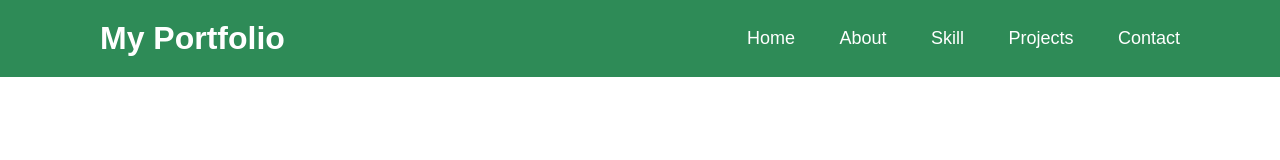
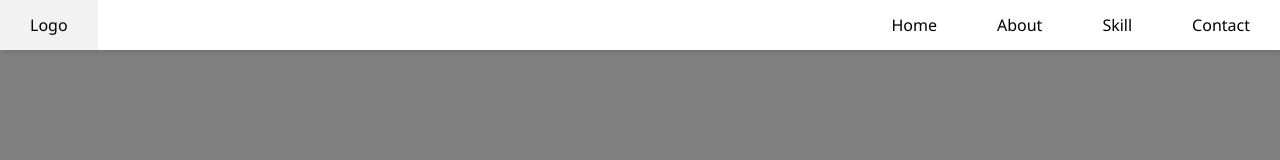
Before and after one commit to NahiyanSamit/Portfolio, a plain HTML site: page index.html in a window 1280 px wide. Drawn offline with Linux system fonts and the light colour scheme.

Commit message:
navbar added

```diff
--- a/index.html
+++ b/index.html
@@ -7,20 +7,37 @@
     <link rel="stylesheet" href="styles.css">
 </head>
 <body>
-    <header class="header">
-        <h1 class="logo">My Portfolio</h1>
+    <nav>
+        <ul>
+            <li><a href="#">Logo</a></li>
+            <li class="hideOnMobile"><a href="#">Home</a></li>
+            <li class="hideOnMobile"><a href="#">About</a></li>
+            <li class="hideOnMobile"><a href="#">Skill</a></li>
+            <li class="hideOnMobile"><a href="#">Contact</a></li>
+            <li class="menu-button" onclick=showSidebar()><a href="#"><svg xmlns="http://www.w3.org/2000/svg" height="24" viewBox="0 -960 960 960" width="24"><path d="M120-240v-80h720v80H120Zm0-200v-80h720v80H120Zm0-200v-80h720v80H120Z"/></svg></a></li>
+        </ul>
+    </nav>
 
-        <nav class="navbar">
-          <a href="#about">Home</a>
-          <a href="#about">About</a>
-          <a href="#about">Skill</a>
-          <a href="#projects">Projects</a>
-          <a href="#contact">Contact</a>
-        </nav>
-    </header>
+    <nav>
+        <ul class="sidebar">
+            <li onclick=closeSidebar()><a href="#"><svg xmlns="http://www.w3.org/2000/svg" height="24" viewBox="0 -960 960 960" width="24"><path d="m256-200-56-56 224-224-224-224 56-56 224 224 224-224 56 56-224 224 224 224-56 56-224-224-224 224Z"/></svg></a></li>
+            <li><a href="#">Home</a></li>
+            <li><a href="#">About</a></li>
+            <li><a href="#">Skill</a></li>
+            <li><a href="#">Contact</a></li>
+        </ul>
+    </nav>
 
+    <script>
+        function showSidebar(){
+            const sidebar = document.querySelector('.sidebar');
+            sidebar.style.display = 'flex';
+        }
 
-
-    <script src="script.js"></script>
+        function closeSidebar(){
+            const sidebar = document.querySelector('.sidebar');
+            sidebar.style.display = 'none';
+        }
+    </script>
 </body>
 </html>
--- a/styles.css
+++ b/styles.css
@@ -1,55 +1,79 @@
-*{
+* {
+    margin: 0;
     padding: 0;
-    margin: 0;
-    box-sizing: border-box;
-    font-family: "Poppins", sans-serif;
+}
+body {
+    min-height: 100vh;
+    background-color: gray;
+    font-family: 'Segoe UI', Tahoma, Geneva, Verdana, sans-serif;
 }
 
-body{
-    min-height: 100vh;
-
+nav {
+    background-color: white;
+    box-shadow: 3px 3px 5px rgba(0, 0, 0, 0.1);
+}
+nav ul {
+    width: 100%;
+    list-style: none;
+    display: flex;
+    justify-content: flex-end;
+    align-items: center;
+}
+nav li {
+    height: 50px;
+}
+nav a{
+    height: 100%;
+    padding: 0 30px;
+    text-decoration: none;
+    display: flex;
+    align-items: center;
+    color: black;
+}
+nav a:hover {
+    background-color: #f2f2f2;
+}
+nav li:first-child{
+    margin-right: auto;
 }
 
-.header{
+.sidebar {
     position: fixed;
     top: 0;
-    left: 0;
+    right: 0;
+    height: 100vh;
+    width: 250px;
+    z-index: 999;
+    background-color: rgba(255, 255, 255, 0.25);
+    backdrop-filter: blur(10px);
+    box-shadow: -10px 0 10px rgba(0, 0, 0, 0.1);
+    display: none;
+    flex-direction: column;
+    align-items: flex-start;
+    justify-content: flex-start;
+}
+.sidebar li{
     width: 100%;
-    padding: 20px 100px;
-    background: seagreen;
-    display: flex;
-    justify-content: space-between;
-    align-items: center;
-    z-index: 100;
+}
+.sidebar a{
+    width: 100%;
+}
+.menu-button{
+    display: none;
 }
 
-.logo{
-    font-size: 32px;
-    color: #fff;
-    text-decoration: none;
-    font-weight: 700;
+@media(max-width: 768px) {
+    .hideOnMobile {
+        display: none;
+    }
+    .menu-button {
+        display: block;
+    }
 }
 
-.navbar a {
-    position: relative;
-    font-size: 18px;
-    color: #fff;
-    font-weight: 500;
-    text-decoration: none;
-    margin-left: 40px;
+@media(max-width: 400px){
+    .sidebar{
+        width: 100%;
+        top: 50px;
+    }
 }
-
-.navbar a::before {
-    content: '';
-    position: absolute;
-    top: 100%;
-    left: 0;
-    width: 0;
-    height: 2px;
-    background: #fff;
-    transition: 0.3s;
-}
-
-.navbar a:hover::before {
-    width: 100%;
-}
```
Also changed, not shown: resource/close.svg (added), resource/menu.svg (added).
